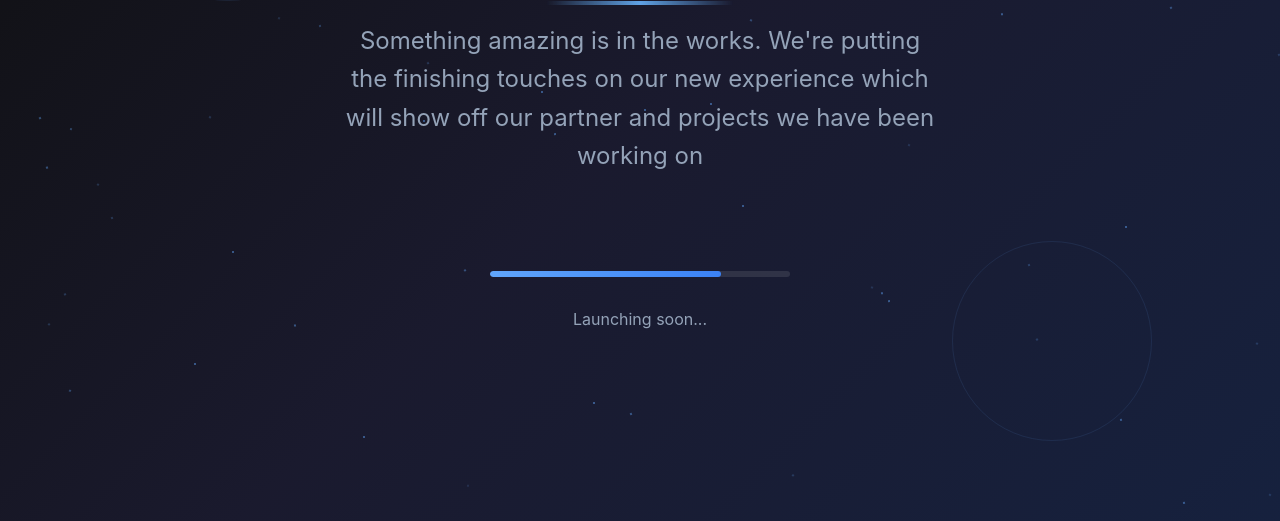
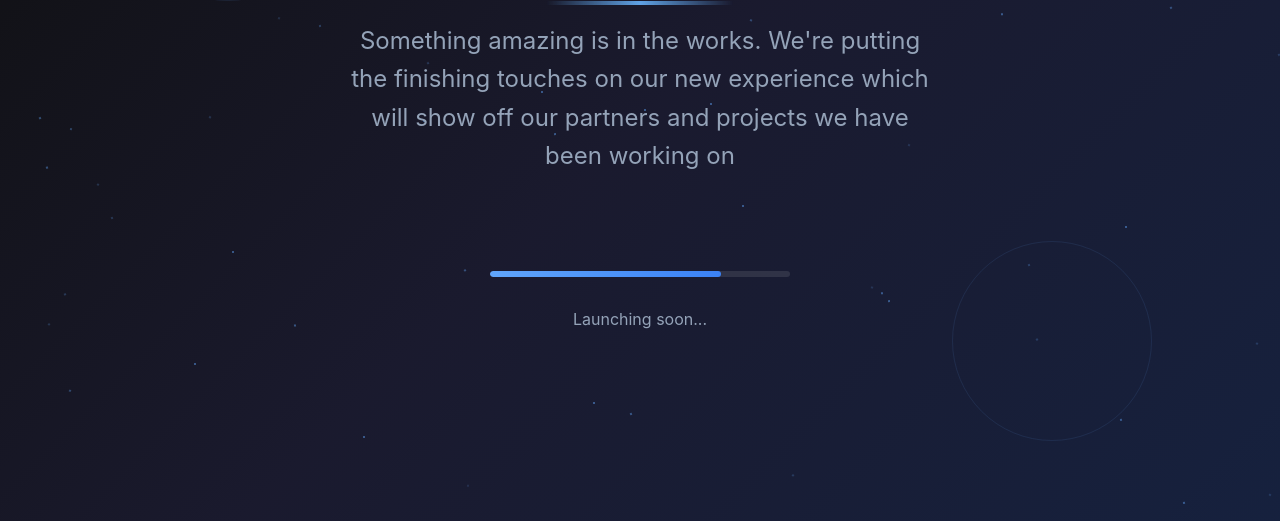
Before and after one commit to ftechspace/nunyatech, a plain HTML site: page index.html in a window 1280 px wide. Shown: the part 279-800 px from the top of the page. Drawn offline with Linux system fonts and the light colour scheme.

Commit message:
Update index.html

```diff
--- a/index.html
+++ b/index.html
@@ -264,7 +264,7 @@
 
     <div class="container">
         <h1 class="main-heading">Coming Soon</h1>
-        <p class="subtitle">Something amazing is in the works. We're putting the finishing touches on our new experience which will show off our partner and projects we have been working on</p>
+        <p class="subtitle">Something amazing is in the works. We're putting the finishing touches on our new experience which will show off our partners and projects we have been working on</p>
 
         <div class="loading-container">
             <div class="loading-bar">
```
